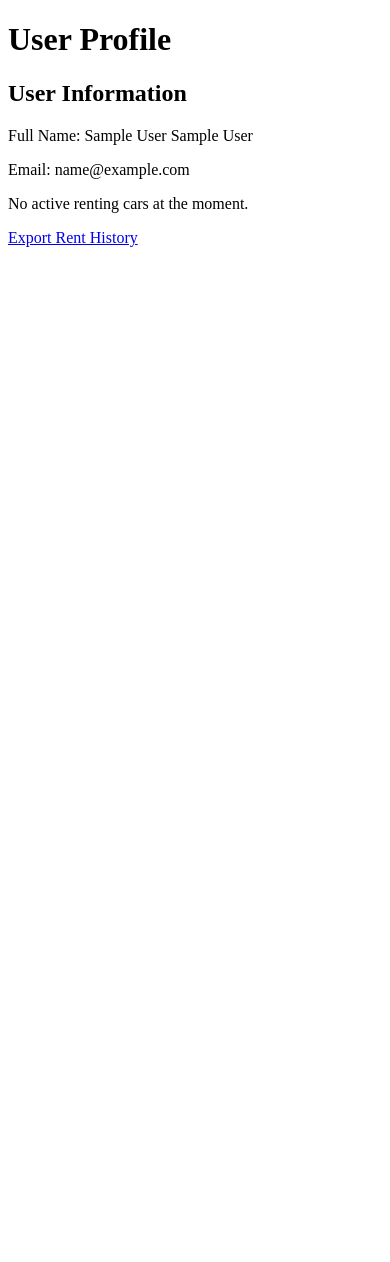
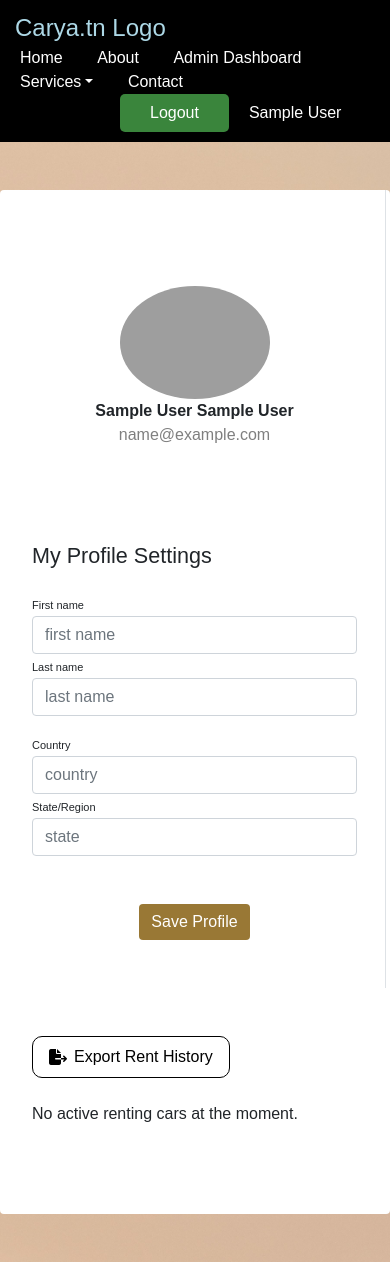
Before and after one commit to OussemaNehdi/Carya.tn, a PHP site: page /Mini-PHP-Project/carya.tn/Templates/profile.php in a window 390 px wide. Before the commit the page ends 247 px from the top, so only its background shows below. Run offline with PHP 8.4, Linux system fonts and the light colour scheme; the visitor is signed in with stand-in values (Sample User, id 1); data that the repository does not hold is empty; some libraries are stand-ins or nearby versions; grey boxes are pictures that could not be loaded.

Commit message:
Medium Change: Styled the profile.php and added the feature to change your name but its suceptible to some attacks

```diff
--- a/carya.tn/Templates/Profile.php
+++ b/carya.tn/Templates/Profile.php
@@ -39,23 +39,54 @@ $activeRentingCars = array_filter($activeRentingCars, function($car) use ($curre
 
 
 ?>
+<?php
+$title="User Profile";
+$class="profile-body"
+?>
 
-<!DOCTYPE html>
-<html lang="en">
-<head>
-    <meta charset="UTF-8">
-    <meta name="viewport" content="width=device-width, initial-scale=1.0">
-    <title>User Profile</title>
-</head>
-<body>
-    <h1>User Profile</h1>
-    <?php if ($userInfo): ?>
-        <h2>User Information</h2>
-        <p>Full Name: <?php echo $userInfo->firstName . ' ' . $userInfo->lastName; ?></p>
-        <p>Email: <?php echo $userInfo->email; ?></p>
+<?php ob_start(); ?>
+    <div class="container rounded bg-white mt-5 mb-5">
+        <div class="row">
+            <div class="col-md-3 border-right">
+                <div class="d-flex flex-column align-items-center text-center p-3 py-5">
+                    <img class="rounded-circle mt-5" width="150px" src="https://www.w3schools.com/howto/img_avatar2.png">
+                    <span class="font-weight-bold"><?php echo $userInfo->firstName.' '.$userInfo->lastName;?></span>
+                    <span class="text-black-50"><?php echo $userInfo->email;?></span>
+                </div>
+            </div>
+            <div class="col-md-5 border-right">
+                <div class="p-3 py-5">
+                    <div class="d-flex justify-content-between align-items-center mb-3">
+                        <h4 class="text-right">My Profile Settings</h4>
+                    </div>
+                    <form action="http://localhost/Mini-PHP-Project/carya.tn/src/Controllers/submit_profile.php" method="POST">
+                        <div class="row mt-2">
+                            <div class="col-md-6"><label class="labels">First name</label>
+                            <input type="text" class="form-control" placeholder="first name" value="" name="fname" required></div>
 
-        <!-- Add more user information fields as needed -->
-
+                            <div class="col-md-6"><label class="labels">Last name</label>
+                            <input type="text" class="form-control" value="" placeholder="last name" name="lname" required></div>
+                        </div>
+                        <div class="row mt-3">
+                            <div class="col-md-6"><label class="labels">Country</label><input type="text" class="form-control" placeholder="country" value=""></div>
+                            <div class="col-md-6"><label class="labels">State/Region</label><input type="text" class="form-control" value="" placeholder="state"></div>
+                        </div>
+                        <div class="mt-5 text-center">
+                            <button class="btn btn-primary profile-save-button" type="submit">Save Profile</button>
+                        </div>
+                    </form>
+                </div>
+            </div>
+            <div class="col-md-4">
+                <div class="p-3 py-5">
+                    <div class="export">
+                        <div class="export-button" onclick="redirectToLink('http://localhost/Mini-PHP-Project/carya.tn/Templates/Export_rent_history.php')">
+                            <i class="fas fa-file-export"></i>
+                            <a class="link" href="#">Export Rent History</a>
+                        </div>
+                    </div>
+                    <br>
+                    <div class="col-md-12">
                         <?php if ($activeRentingCars): ?>
                         <h2>Active Renting Cars</h2>
                         <ul>
@@ -68,10 +99,15 @@ $activeRentingCars = array_filter($activeRentingCars, function($car) use ($curre
                         <?php else: ?>
                             <p>No active renting cars at the moment.</p>
                         <?php endif; ?>
-    <p><a href="http://localhost/Mini-PHP-Project/carya.tn/Templates/Export_rent_history.php">Export Rent History</a></p>
+                    </div>
+                    <br>
+                </div>
+            </div>
+        </div>
+    </div>
+</div>
+</div>
+<script src="https://cdn.jsdelivr.net/npm/bootstrap@5.0.0-alpha1/dist/js/bootstrap.bundle.min.js"></script>
+<?php $content = ob_get_clean();?>
 
-    <?php else: ?>
-        <p>User not found.</p>
-    <?php endif; ?>
-</body>
-</html>
+<?php require('layout.php')?>
--- a/carya.tn/Templates/layout.php
+++ b/carya.tn/Templates/layout.php
@@ -12,7 +12,8 @@ if (session_status() == PHP_SESSION_NONE) {
         <meta name="viewport" content="width=device-width, initial-scale=1.0">
         <title><?= $title ?></title>
 
-        <link href="https://maxcdn.bootstrapcdn.com/bootstrap/4.5.2/css/bootstrap.min.css" rel="stylesheet">
+        <link href="https://cdn.jsdelivr.net/npm/bootstrap@5.0.0-alpha1/dist/css/bootstrap.min.css" rel="stylesheet">
+        <script src="https://cdnjs.cloudflare.com/ajax/libs/jquery/3.2.1/jquery.min.js"></script>
         <link rel="stylesheet" href="https://cdnjs.cloudflare.com/ajax/libs/font-awesome/6.5.1/css/all.min.css">
         <link rel="stylesheet" href="http://localhost/Mini-PHP-Project/carya.tn/style.css">
     </head>
--- a/carya.tn/script.js
+++ b/carya.tn/script.js
@@ -1,5 +1,4 @@
-// This script is for the admin dashboard page
-
+// ================================== Admin_Dashboard ==================================
 // Function to fetch and display user or car information
 function displayInfo(type, id) {
     var xmlhttp = new XMLHttpRequest();
@@ -27,8 +26,8 @@ document.querySelectorAll('.user-info, .car-info, .car-image').forEach(item => {
     });
 });
 
+// ================================== End of Admin_Dashboard ==================================
 // ----------------------------------------------
-
 // The add car form popup script
 document.getElementById("addCarBtn").addEventListener("click", function() {
     // Show the popup and overlay
@@ -41,3 +40,10 @@ document.getElementById("overlay").addEventListener("click", function() {
     document.getElementById("addCarPopup").style.display = "none";
     document.getElementById("overlay").style.display = "none";
 });
+// --------------------------------------------------
+
+// ================================== Profile.php ==================================
+function redirectToLink(url) {
+    window.location.href = url;
+}
+// ================================== End of Profile.php ==================================
--- a/carya.tn/src/Model/User.php
+++ b/carya.tn/src/Model/User.php
@@ -192,5 +192,24 @@ class User {
             throw $e;
         }
     }
+
+    // Method to update a user's first name and last name by ID
+    public static function updateUsernamesById($userId, $firstName, $lastName) {
+        global $pdo;
+        try {
+            $sql = "UPDATE users SET firstName = :firstName, lastName = :lastName WHERE id = :userId";
+            $stmt = $pdo->prepare($sql);
+            $stmt->bindParam(':firstName', $firstName);
+            $stmt->bindParam(':lastName', $lastName);
+            $stmt->bindParam(':userId', $userId);
+            $stmt->execute();
+            return $stmt->rowCount() > 0;
+        } catch (PDOException $e) {
+            // Log error and rethrow the exception
+            error_log("Error updating user names by ID: " . $e->getMessage());
+            throw $e;
+        }
+    }
+
 }
 ?>
--- a/carya.tn/style.css
+++ b/carya.tn/style.css
@@ -722,3 +722,65 @@ i{
     z-index: 999;
 }
 /* ------------------ End of admin_dashboard.php ------------------*/
+
+/* ------------------ User_Profile.php ------------------*/
+.profile-body .form-control:focus {
+    box-shadow: none;
+    border-color: #c89568
+}
+
+.profile-body .profile-save-button {
+    background: rgb(153, 120, 53);
+    box-shadow: none;
+    border: none
+}
+
+.profile-body .profile-save-button:hover {
+    background: #ba9844ed
+}
+
+
+.profile-body .back:hover {
+    color: #ba9844ed;
+    cursor: pointer
+}
+
+.profile-body .labels {
+    font-size: 11px
+}
+.profile-body .export{
+    display: flex;
+    justify-content: space-between;
+    align-items: center;
+
+}
+
+.profile-body .export-button{
+    display: flex;
+    border: 1px solid #000;
+    border-radius: 10px;
+    padding: 8px 16px;
+    align-items: center;
+
+}
+
+.profile-body .export-button .fas{
+    color: #000;
+    text-decoration: none;
+}
+
+.profile-body .export-button .link{
+    margin-left: 25px;
+}
+.profile-body .export-button .link:hover{
+    color: black;
+}
+.profile-body .export-button:hover {
+    transition: background 0.2s ease-in-out;
+    text-decoration: none;
+    background: #c89568;
+    color: #fff;
+    cursor: pointer;
+    border: solid 1px #c89568
+}
+/* ------------------ End of User_Profile.php ------------------*/
```
Also changed, not shown: carya.tn/src/Controllers/submit_profile.php (added, +33 -0 lines). Lines whose indentation alone changed are shown as unchanged.
